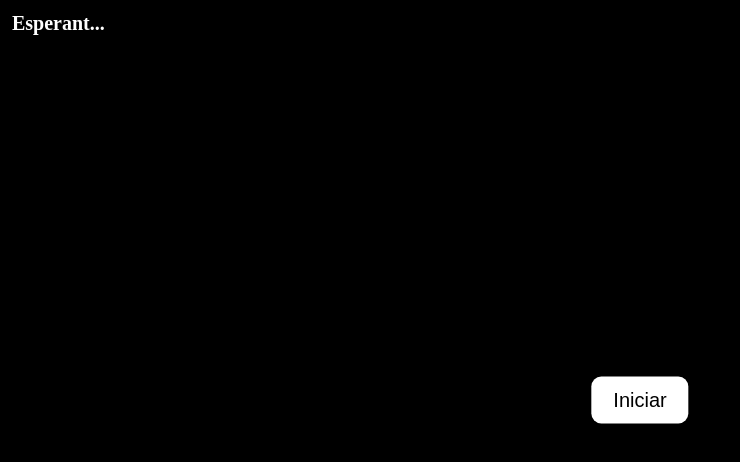
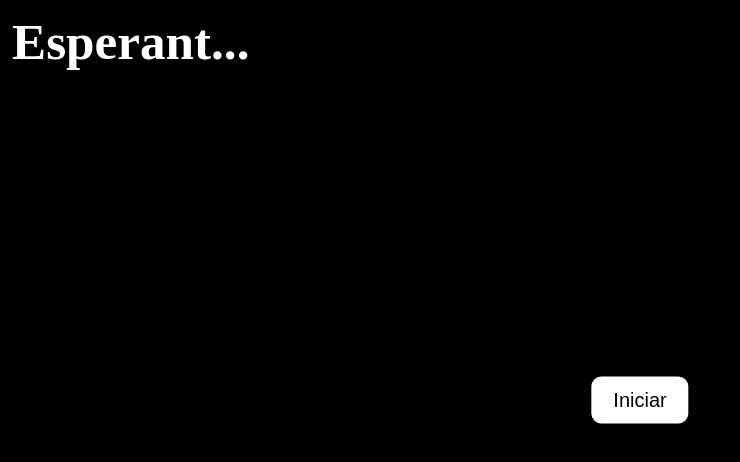
Before and after one commit to MaryanNubulus/NUBULUS-WebXr-Test, a plain HTML site: page geolocation/index.html in a window 1280 px wide. Shown: the whole page, without its empty margins (0-740 px from the left). Drawn offline with Linux system fonts and the light colour scheme.

Commit message:
Millorar la visualització del text d'estat augmentant la mida de la font a 3.2rem.

```diff
--- a/geolocation/index.html
+++ b/geolocation/index.html
@@ -14,7 +14,7 @@
         position: fixed;
         top: 12px;
         left: 12px;
-        font-size: 20px;
+        font-size: 3.2rem;
         font-weight: bold;
         color: white;
         z-index: 9999;
```
